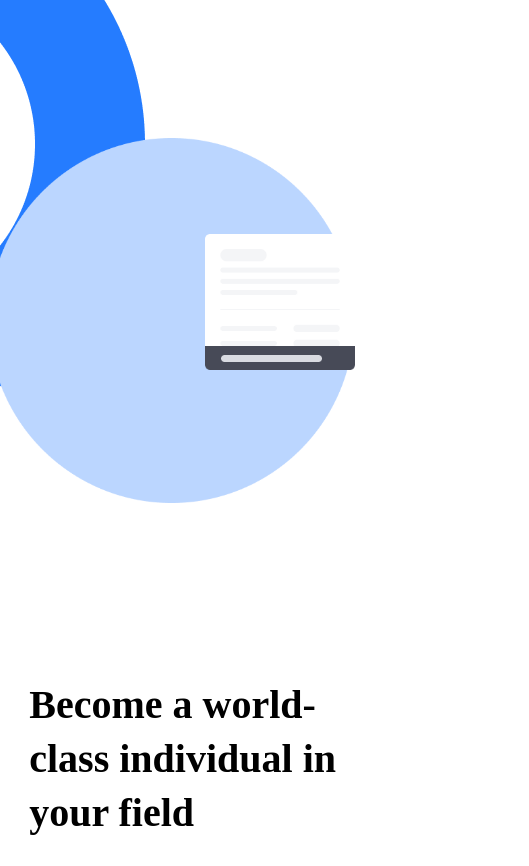
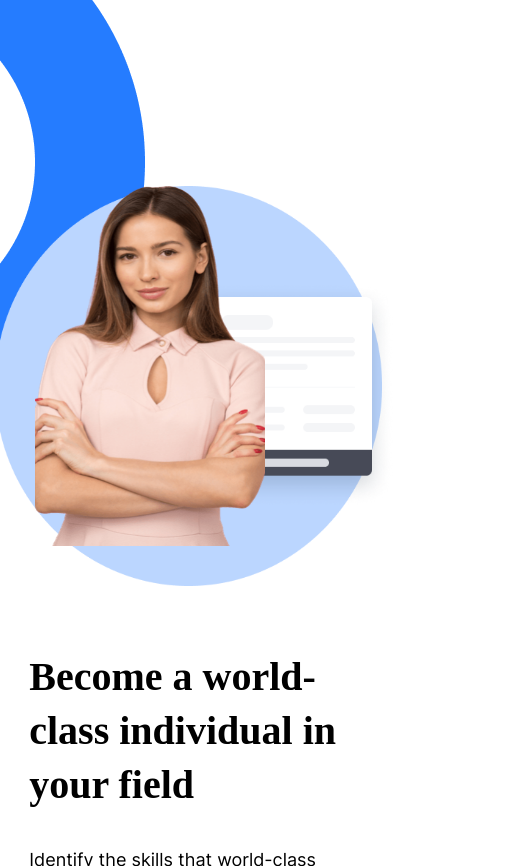
Before and after one commit to jessicakorubo/YIEE-TEST, a plain HTML site: page index.html in a window 390 px wide. Shown: the part 3540-4406 px from the top of the page, 529 px wide, since content can reach past the window. Drawn offline with Linux system fonts and the light colour scheme; a web font is replaced by a local one.

Commit message:
updated hamburger icon and image

```diff
--- a/index.html
+++ b/index.html
@@ -197,23 +197,14 @@
 
         <div class="abouthero">
             <div class="imageLeft">
-                <div class="imageCircle">
-                    <img src="images/Cricle BG.png" alt="" width="365px" height="365px">
-                </div>
+<!--
                 <div class="womanImage">
-                    <img class="personImage" src="images//Person Image.png" alt="">
-                </div>
-                <div class="mockTestImage">
-                    <img src="images/Mock Text Group.png" alt="" width="150px" height="128px">
-                </div>
-                <div class="BG">
-                    <div class="BlackBGImage">
-                        <img class= "BGimage" src="images/BG.png" alt="" width="150px" height="24px" >
-                    </div>
-                    <div class="BGLine">
-                        <img src="images/Mock Text.png" alt="" height="7px">
-                    </div>
-                </div>
+                </div> -->
+
+              <div class="mockTestImage">
+                <img src="images/Creative.png" alt="">
+                <img class="personImage" src="images/person_image_big.png" alt="">
+              </div>
             </div>
 
             <div class="aboutHeroText">
@@ -378,7 +369,7 @@
     </div>
 
 
-    <div class="signInPopup" id="signInPopup">
+    <!-- <div class="signInPopup" id="signInPopup">
         <img id="closePopup" src="images/close-30.png" alt="" onclick="closePopup()">
         <div id="signTitle">
             <h2>Sign Up</h2>
@@ -393,7 +384,7 @@
                 <div class="submitForm"><input type="submit" value="Submit"></div>
             </form>
         </div>
-    </div>
+    </div> -->
     <script src="index.js"></script>
 </body>
 </html>
--- a/styles.css
+++ b/styles.css
@@ -538,8 +538,10 @@ nav#navbar .tertiary-nav #sign-up {
     /* overflow-x: hidden; */
     width: 85%;
     margin: auto;
+    align-items: center;
     display: flex;
-    position: relative;
+    /* position: relative; */
+    gap: 7rem;
     margin-top: 10rem;
     /* justify-content: center; */
 }
@@ -570,12 +572,12 @@ nav#navbar .tertiary-nav #sign-up {
     text-decoration: none;
 }
 .imageCircle {
-    overflow: visible;
-    width: 540px;
+    /* overflow: visible; */
+    /* width: 540px; */
     height: 540px;
     position: relative;
     top: 0;
-    left: 3.7rem;
+    /* left: 3.7rem; */
 }
 .womanImage {
     position: absolute;
@@ -584,10 +586,17 @@ nav#navbar .tertiary-nav #sign-up {
     z-index: 1;
 }
 .mockTestImage {
-    position: absolute;
-    top: 6rem;
-    left: 16rem;
+    position: relative;
+    /* top: 6rem;
+    left: 16rem; */
     /* z-index: 1; */
+    width: 400px;
+    height: 400px;
+
+}
+.mockTestImage img {
+    width: 100%;
+    height: 100%;
 }
 .BG {
     position: absolute;
@@ -600,12 +609,16 @@ nav#navbar .tertiary-nav #sign-up {
     bottom: 0.5rem;
 }
 img.personImage {
-    position: relative;
-    height: 340px;
+    position: absolute;
+    /* height: 340px;
     width: 200px;
     object-fit: cover;
-    padding:0 8rem;
-    z-index: -1;
+    padding:0 8rem; */
+    /* z-index: 1; */
+    top: 0;
+    width: 230px;
+    height: 360px;
+    left: 10%;
 }
 
 
@@ -988,8 +1001,8 @@ img#closePopup {
         cursor: pointer;
     }
     .hamburger img {
-        width: 40px;
-        height: 40px;
+        width: 30px;
+        height: 30px;
     }
     .map{
         width: 85%;
@@ -1133,7 +1146,14 @@ img#closePopup {
         width: 100%;
     }
     .imageCircle{
-        left: 4rem;
+        /* left: 4rem; */
+        width: 230px;
+        height: 230px;
+
+    }
+    .imageCircle img {
+        width: 100%;
+        height: 100%;
     }
 
     .imageLeft {
@@ -1168,7 +1188,7 @@ img#closePopup {
     }
     .quote {
         width: fit-content;
-        height: 350px;
+        height: fit-content;
     }
     .getStarted {
         flex-direction: column;
@@ -1200,13 +1220,15 @@ img#closePopup {
         height: initial;
     }
     .mockTestImage {
-        left: 11rem;
+        /* left: 7rem; */
+        top: 3rem
     }
     .BG {
-        left: 11rem;
+        left: 7rem;
     }
     .menu {
         overflow: scroll;
+        gap:4.5rem;
     }
 }
 
```
Also changed, not shown: images/Creative.png (added), images/Person_image_small.png (added), images/person_image_big.png (renamed from images/Person Image.png).
